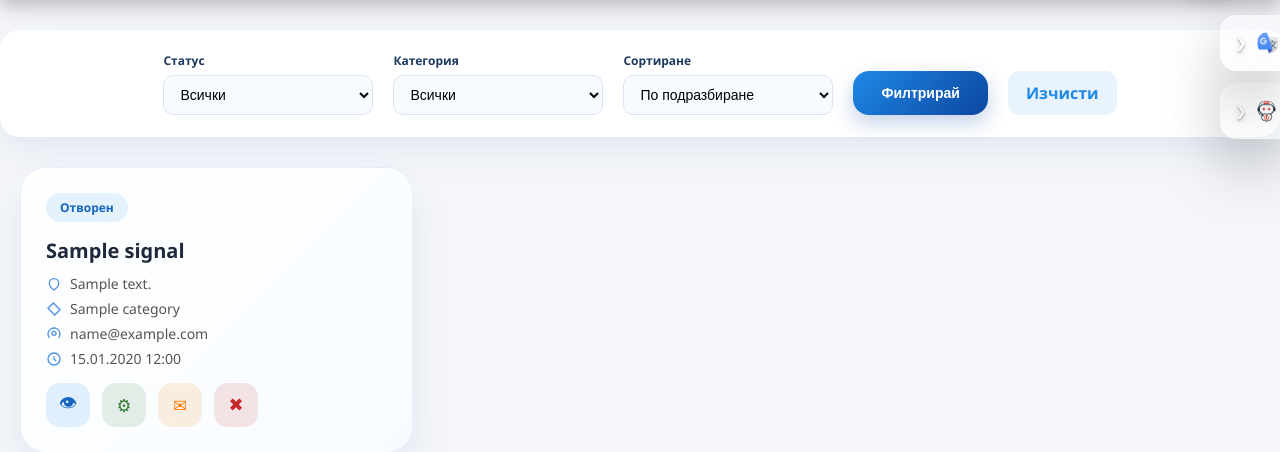
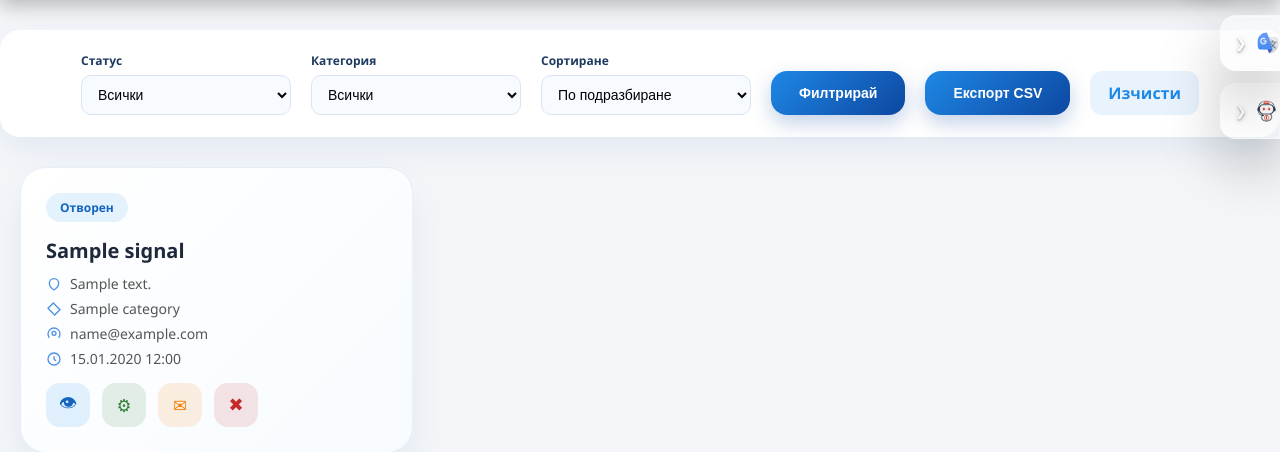
Before and after one commit to MilenBogdanov/Varna_On_Focus, a Django app: page /signals/all/ in a window 1280 px wide. Shown: the part 95-547 px from the top of the page. Run offline with Django 5.2, Linux system fonts and the light colour scheme; a user stored in the database is signed in; tables that the repository leaves empty hold one stand-in row (values such as "Sample post").

Commit message:
Add all signals csv export

```diff
--- a/apps/signals/views.py
+++ b/apps/signals/views.py
@@ -4,7 +4,9 @@ from django.contrib import messages
 from django.core.paginator import Paginator
 from django.contrib.auth import logout
 from datetime import datetime, timedelta
+import csv
 from django.utils import timezone
+from django.http import HttpResponse
 from apps.accounts.decorators import (
     citizen_required,
     municipal_admin_required,
@@ -565,6 +567,35 @@ def all_signals_view(request):
     if category:
         signals = signals.filter(category_id=category)
 
+    if request.GET.get("export") == "csv":
+        response = HttpResponse(content_type="text/csv; charset=utf-8")
+        response["Content-Disposition"] = 'attachment; filename="signals_export.csv"'
+        response.write("\ufeff")
+
+        writer = csv.writer(response)
+        writer.writerow([
+            "ID",
+            "Заглавие",
+            "Статус",
+            "Категория",
+            "Подаден от",
+            "Адрес",
+            "Дата",
+        ])
+
+        for signal in signals:
+            writer.writerow([
+                signal.id,
+                signal.title,
+                signal.get_status_display(),
+                signal.category.name if signal.category else "",
+                str(signal.user) if signal.user else "",
+                signal.address or "",
+                timezone.localtime(signal.created_at).strftime("%d.%m.%Y %H:%M"),
+            ])
+
+        return response
+
     paginator = Paginator(signals, 12)
     page = request.GET.get("page")
     signals_page = paginator.get_page(page)
--- a/static/css/all_signals.css
+++ b/static/css/all_signals.css
@@ -350,6 +350,7 @@ body {
 .page-btn {
     min-width:40px;
     height:40px;
+    margin-bottom: 20px;
 
     padding:0 14px;
 
--- a/templates/includes/help_bot_menu.html
+++ b/templates/includes/help_bot_menu.html
@@ -1,7 +1,7 @@
 <div class="enterprise-helpbot-widget notranslate" id="enterpriseHelpbotWidget" aria-label="Enterprise help bot" translate="no">
     <div class="enterprise-helpbot-drawer">
 
-        <button id="enterpriseHelpbotToggle" type="button" aria-label="Enterprise Help" title="Enterprise Help">
+        <button id="enterpriseHelpbotToggle" type="button" aria-label="Enterprise Help" title="Help">
             <span class="enterprise-helpbot-arrow">❯</span>
 
             <img src="/media/buttons/help_bot.png"
--- a/templates/signals/all_signals.html
+++ b/templates/signals/all_signals.html
@@ -104,6 +104,11 @@
 <button type="submit" class="filter-btn">
 Филтрирай
 </button>
+</div>
+<div class="filter-group">
+    <button type="submit" name="export" value="csv" class="filter-btn">
+        Експорт CSV
+    </button>
 </div>
 <div class="filter-group">
     <a href="{% url 'signals:all_signals' %}" class="reset-btn">
```
